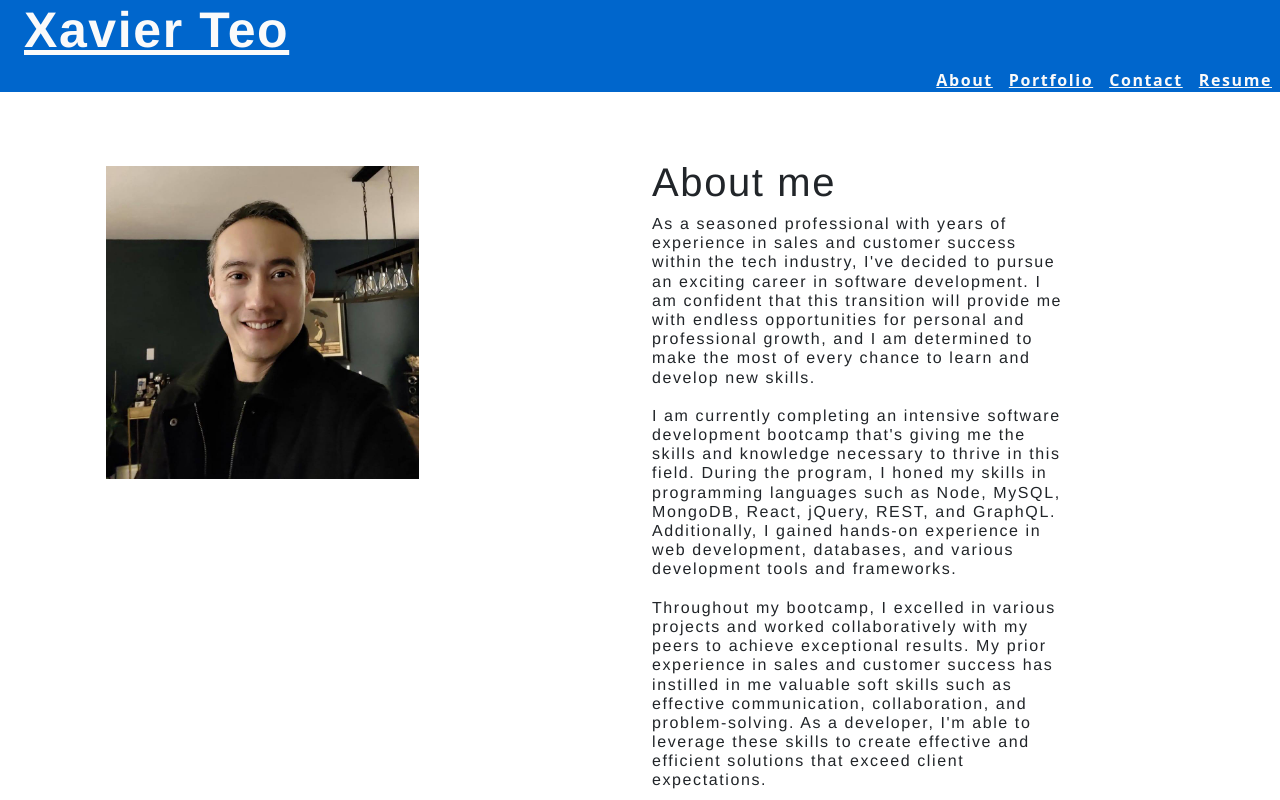
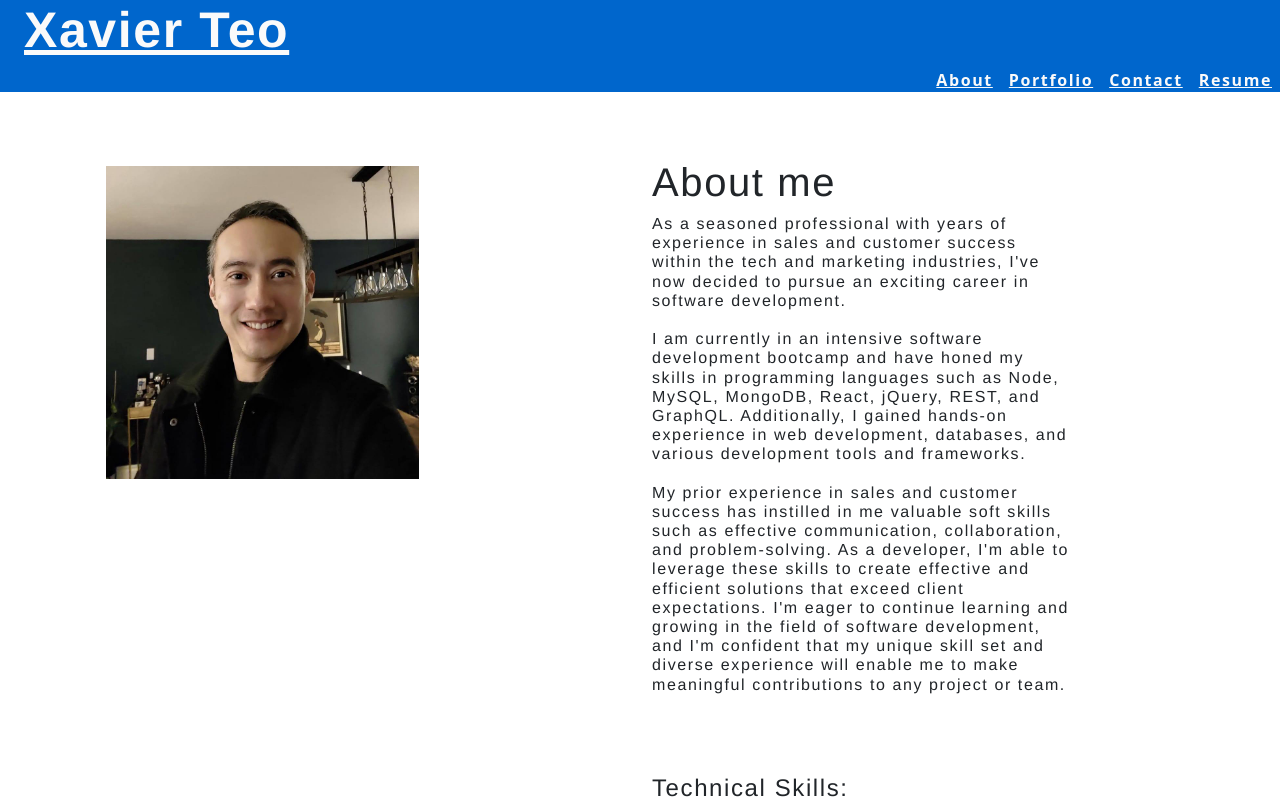
Before and after one commit to XvrTeo/React-Portfolio, a React (Create React App) app: page / in a window 1280 px wide. Shown: the top 800 px of the page. Built offline with nearby package versions, Linux system fonts and the light colour scheme.

Commit message:
Final commit

```diff
--- a/src/components/About/index.js
+++ b/src/components/About/index.js
@@ -26,16 +26,12 @@ function About() {
         <div className="col-6">
           <h1 id="about">About me</h1>
           <h6 style={{ width: "80%", justifyContent: "center" }} id="about">
-            As a seasoned professional with years of experience in sales and customer success within the tech industry, I've decided to pursue an exciting career in software development. I am confident that this transition will provide me with endless opportunities for personal and professional growth, and I am determined to make the most of every chance to learn and develop new skills.
+            As a seasoned professional with years of experience in sales and customer success within the tech and marketing industries, I've now decided to pursue an exciting career in software development.
             <br></br><br></br>
-            I am currently completing an intensive software development bootcamp that's giving me the skills and knowledge necessary to thrive in this field. During the program, I honed my skills in programming languages such as Node, MySQL, MongoDB, React, jQuery, REST, and GraphQL. Additionally, I gained hands-on experience in web development, databases, and various development tools and frameworks.
+            I am currently in an intensive software development bootcamp and have honed my skills in programming languages such as Node, MySQL, MongoDB, React, jQuery, REST, and GraphQL. Additionally, I gained hands-on experience in web development, databases, and various development tools and frameworks.
 
             <br></br><br></br>
-            Throughout my bootcamp, I excelled in various projects and worked collaboratively with my peers to achieve exceptional results. My prior experience in sales and customer success has instilled in me valuable soft skills such as effective communication, collaboration, and problem-solving. As a developer, I'm able to leverage these skills to create effective and efficient solutions that exceed client expectations.
-
-            <br></br><br></br>
-
-            I'm eager to continue learning and growing in the field of software development, and I'm confident that my unique skill set and diverse experience will enable me to make meaningful contributions to any project or team.
+            My prior experience in sales and customer success has instilled in me valuable soft skills such as effective communication, collaboration, and problem-solving. As a developer, I'm able to leverage these skills to create effective and efficient solutions that exceed client expectations. I'm eager to continue learning and growing in the field of software development, and I'm confident that my unique skill set and diverse experience will enable me to make meaningful contributions to any project or team.
             <br></br>
 
           </h6>
```
Also changed, not shown: 1 other file (tests, documents, lock files or other folders).
